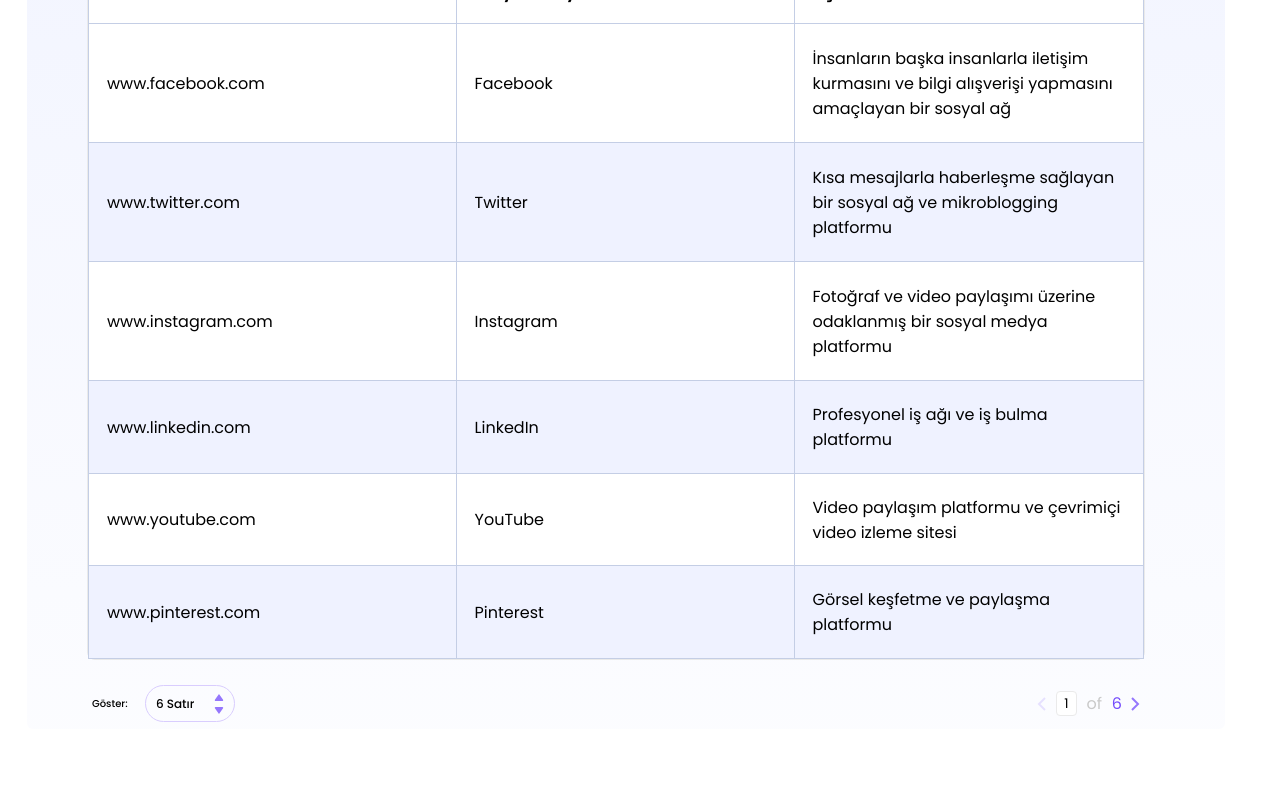
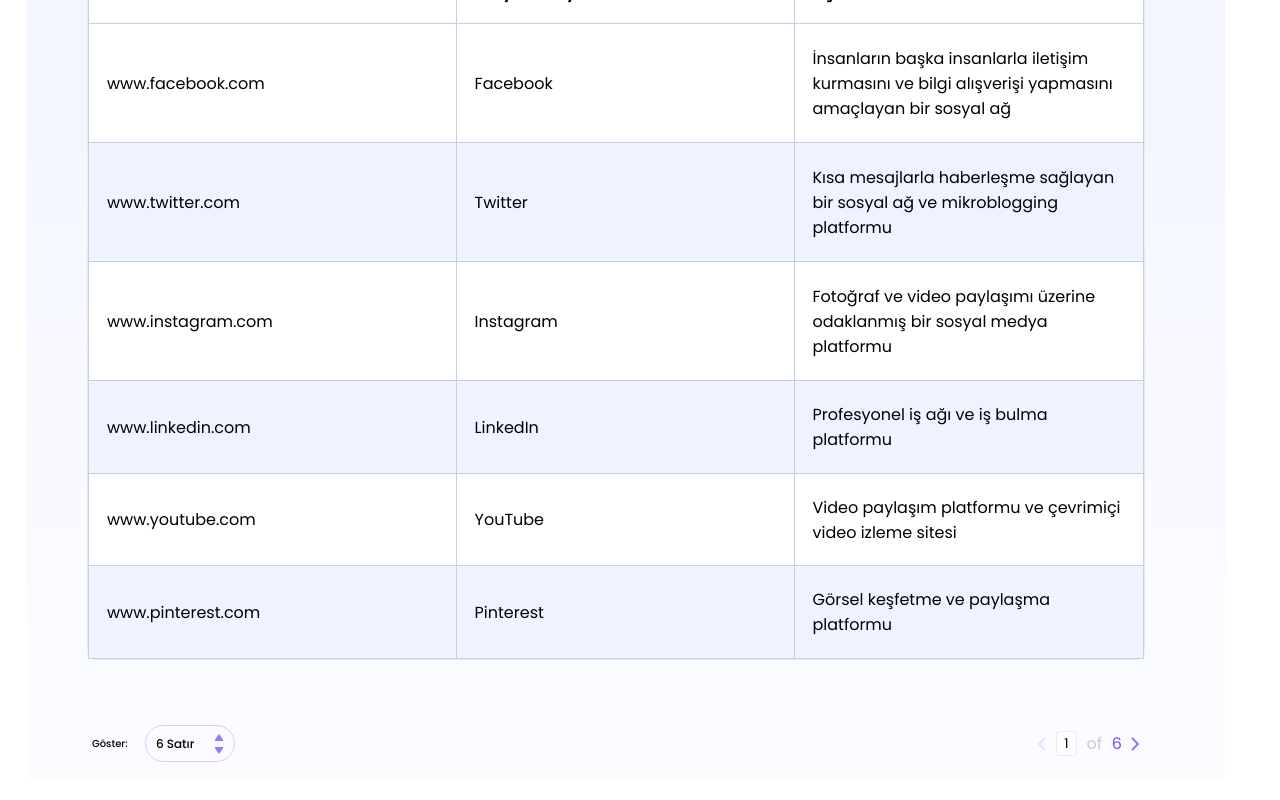
Before and after one commit to kadirgurturk/datagrid, a React (Vite) app: page / in a window 1280 px wide. Shown: the part 236-1036 px from the top of the page. Before the commit the page ends 965 px from the top, so only its background shows below. Built offline with nearby package versions, Linux system fonts and the light colour scheme.

Commit message:
downcontainer problem done

```diff
--- a/src/css/app.css
+++ b/src/css/app.css
@@ -883,7 +883,7 @@
 }
 
 .downcontainer {
-  margin: 25px 5px;
+  margin: 65px 5px;
   display: flex;
   flex-direction: row;
   justify-content: space-between;
@@ -897,7 +897,7 @@
 
 .container {
   width: 100%;
-  height: 865px;
+  height: 915px;
   background: linear-gradient(180deg, #EFF2FF -30.56%, rgba(232, 236, 255, 0) 135.85%);
   border-radius: 6px;
   padding: 44px 80px 20px 60px;
@@ -905,13 +905,13 @@
 @media all and (max-width: 1050px) {
   .container {
     padding: 44px 80px 0 60px;
-    height: 950px;
+    height: 1080px;
   }
 }
 @media all and (max-width: 950px) {
   .container {
     height: 900px;
-    padding: 24px 55px 20px 30px;
+    padding: 24px 55px 0px 30px;
   }
 }
 @media all and (max-width: 600px) {
@@ -943,12 +943,12 @@
 }
 @media all and (max-width: 1000px) {
   .grid {
-    margin-bottom: 75px;
+    margin-bottom: 35px;
   }
 }
 @media all and (max-width: 950px) {
   .grid {
-    margin-bottom: 35px;
+    margin-bottom: 45px;
   }
 }
 .grid img {
@@ -1007,7 +1007,7 @@
 
 .app {
   width: 98vw;
-  padding: 0px 29px 0 27px;
+  padding: 0px 29px 35px 27px;
 }
 @media all and (max-width: 600px) {
   .app {
--- a/src/sass/app.scss
+++ b/src/sass/app.scss
@@ -25,7 +25,7 @@
 
 .app{
     width: 98vw;
-    padding: 0px 29px 0 27px;
+    padding: 0px 29px 35px 27px;
 
     @include r.big-tel{
         padding:0;
--- a/src/sass/component/container/_container.scss
+++ b/src/sass/component/container/_container.scss
@@ -5,18 +5,18 @@
 
 .container{
     width: 100%;
-    height: 865px;
+    height: 915px;
     background: linear-gradient(180deg, #EFF2FF -30.56%, rgba(232, 236, 255, 0) 135.85%);
     border-radius: 6px;
     padding: 44px 80px 20px 60px;
     @include r.tablet{
         padding: 44px 80px 0 60px;
-        height: 950px;
+        height: 1080px;
 
     }
     @include r.mid-tablet{
         height: 900px;
-        padding: 24px 55px 20px 30px;
+        padding: 24px 55px 0px 30px;
       }
 
       @include r.big-tel{
--- a/src/sass/component/container/_grid.scss
+++ b/src/sass/component/container/_grid.scss
@@ -12,10 +12,10 @@
       margin-bottom: 35px;
     }
     @include r.big-tablet{
-      margin-bottom: 75px;
+      margin-bottom: 35px;
     }
     @include r.mid-tablet{
-      margin-bottom: 35px;
+      margin-bottom: 45px;
     }
     img{
         margin-left: 20px;
--- a/src/sass/component/downcontainer/_downcontainer.scss
+++ b/src/sass/component/downcontainer/_downcontainer.scss
@@ -3,7 +3,7 @@
 @use "../../responsive" as r;
 
 .downcontainer{
-    margin: 25px 5px;
+    margin: 65px 5px;
     @include m.flex_row;
     justify-content: space-between;
     align-items: center;
```
Also changed, not shown: 1 other file (tests, documents, lock files or other folders).
